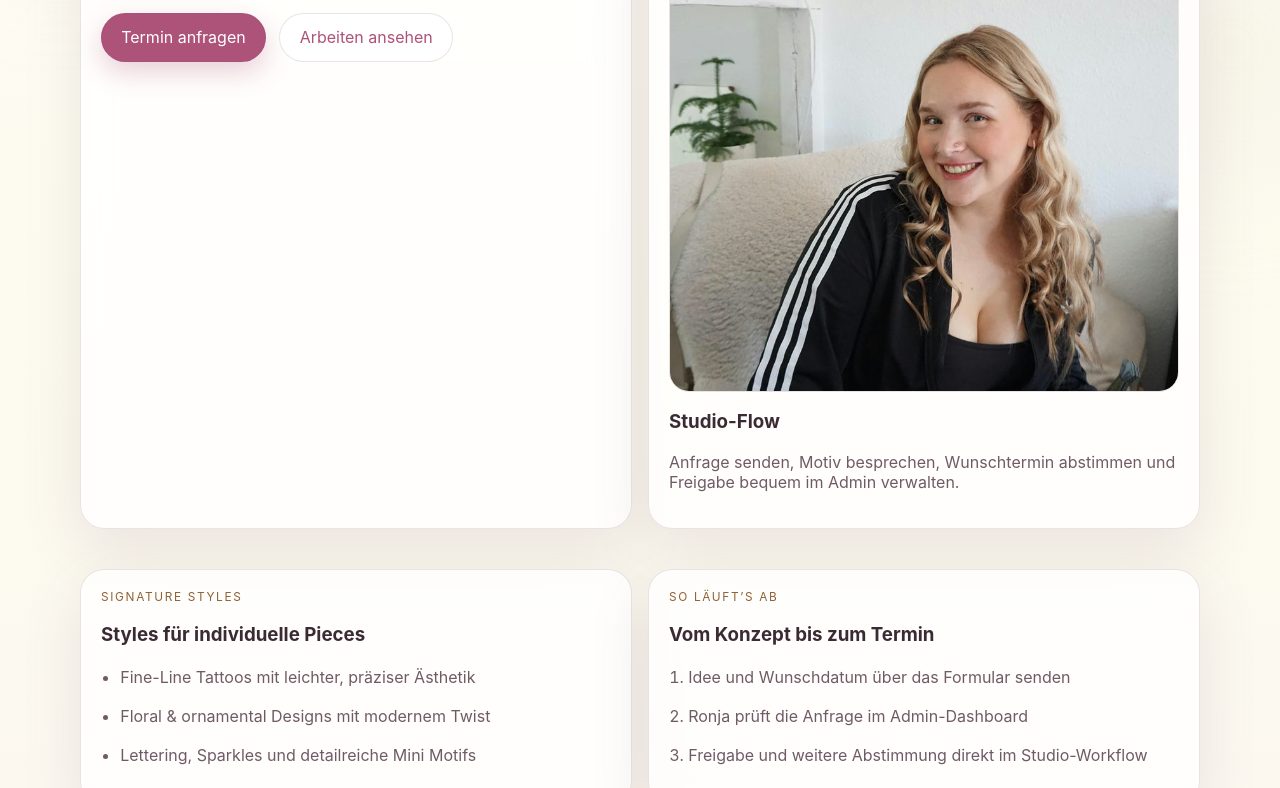
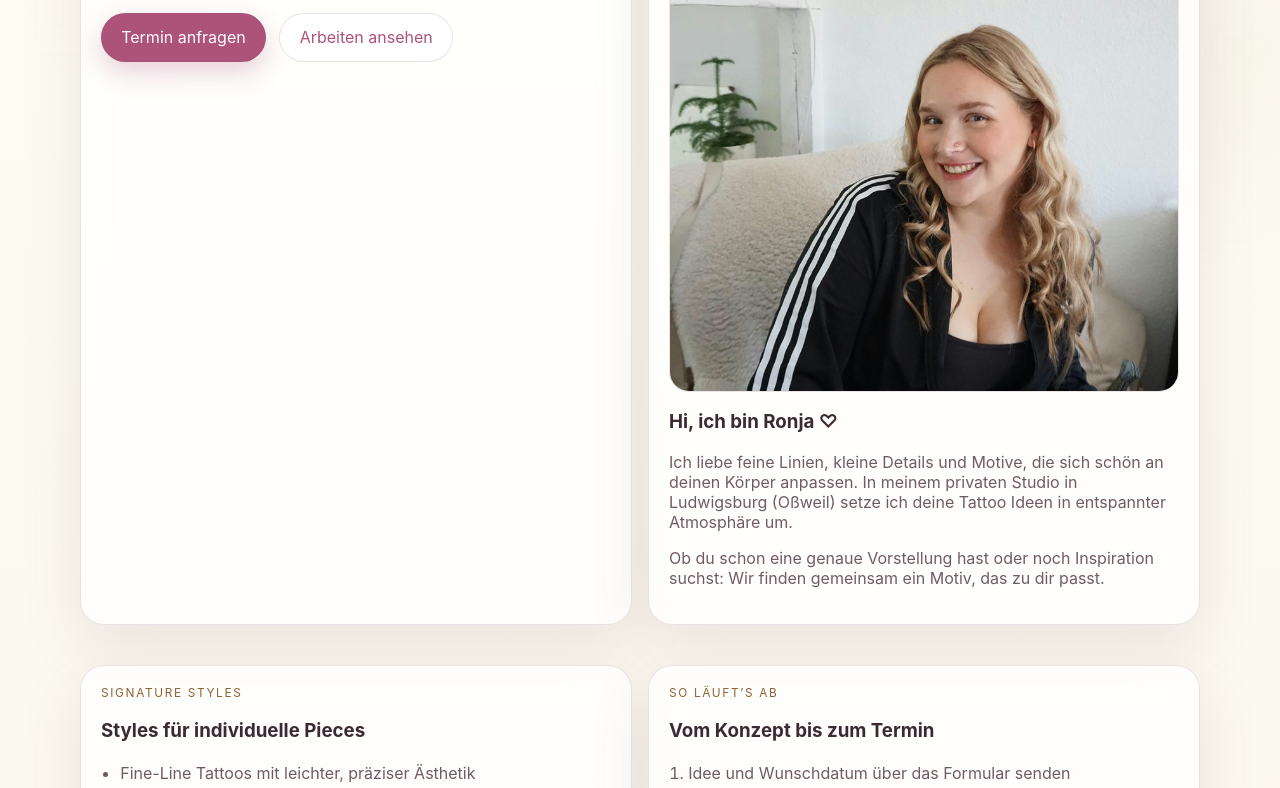
Before and after one commit to arosswog/ronja-tattoo, a website: page public/index.html in a window 1280 px wide. Shown: the part 401-1189 px from the top of the page. Drawn offline with Linux system fonts and the light colour scheme; no server answers.

Commit message:
content: Portrait-Panel mit Ronjas Vorstellungstext (v1.4.3) (#10)

```diff
--- a/package.json
+++ b/package.json
@@ -1,6 +1,6 @@
 {
   "name": "ronja-tattoo",
-  "version": "1.4.2",
+  "version": "1.4.3",
   "description": "Ronja Tattoo Booking Site",
   "main": "server.js",
   "engines": {
--- a/public/index.html
+++ b/public/index.html
@@ -86,10 +86,16 @@
             />
           </div>
           <div class="panel-copy">
-            <h3>Studio-Flow</h3>
+            <h3>Hi, ich bin Ronja ♡</h3>
             <p>
-              Anfrage senden, Motiv besprechen, Wunschtermin abstimmen und
-              Freigabe bequem im Admin verwalten.
+              Ich liebe feine Linien, kleine Details und Motive, die sich schön
+              an deinen Körper anpassen. In meinem privaten Studio in
+              Ludwigsburg (Oßweil) setze ich deine Tattoo Ideen in entspannter
+              Atmosphäre um.
+            </p>
+            <p>
+              Ob du schon eine genaue Vorstellung hast oder noch Inspiration
+              suchst: Wir finden gemeinsam ein Motiv, das zu dir passt.
             </p>
           </div>
         </div>
```
